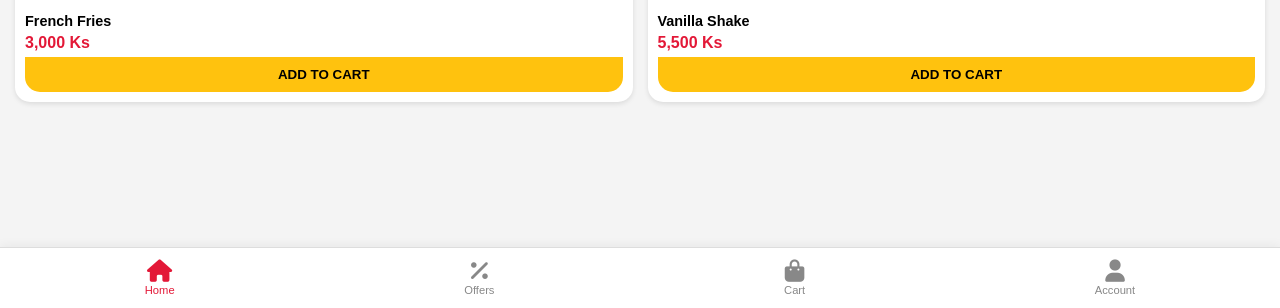
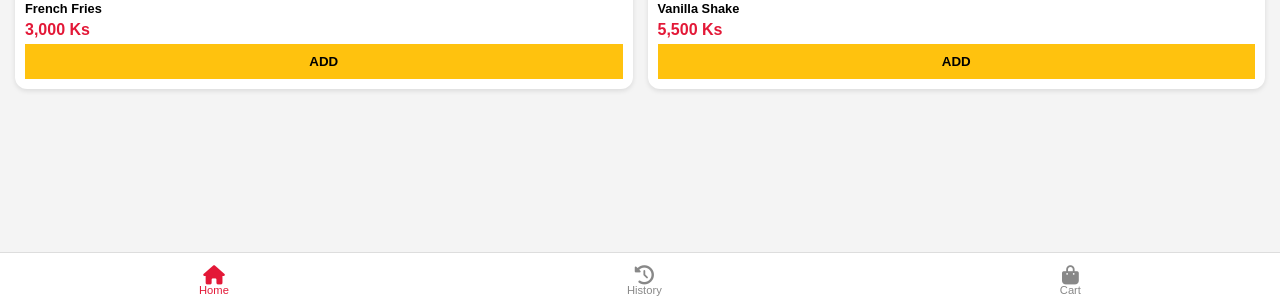
Before and after one commit to roppar22-art/my-drink-shop, a Flask app: page / in a window 1280 px wide. Shown: the part 492-800 px from the top of the page. Run offline with Flask 3, Linux system fonts and the light colour scheme.

Commit message:
Refactor index.html for title and layout improvements
Updated the title and adjusted styles for the sidebar, navigation, and buttons. Reorganized the HTML structure for better readability and functionality.

```diff
--- a/templates/index.html
+++ b/templates/index.html
@@ -2,101 +2,70 @@
 <html>
 <head>
     <meta name="viewport" content="width=device-width, initial-scale=1.0">
-    <title>Hardee's Clone</title>
+    <title>Hardee's Coffee</title>
     <link rel="stylesheet" href="https://cdnjs.cloudflare.com/ajax/libs/font-awesome/6.0.0/css/all.min.css">
     <style>
         :root { --red: #e31837; --yellow: #ffc20e; --black: #1a1a1a; }
-        body { font-family: 'Arial', sans-serif; margin: 0; background: #f4f4f4; padding-bottom: 80px; }
-
-        /* Side Menu Overlay */
-        .overlay { display:none; position:fixed; top:0; left:0; width:100%; height:100%; background:rgba(0,0,0,0.5); z-index:2000; }
-        .sidebar { position:fixed; top:0; left:-280px; width:280px; height:100%; background:white; z-index:2001; transition: 0.3s; padding: 20px; box-sizing: border-box; }
+        body { font-family: sans-serif; margin: 0; background: #f4f4f4; padding-bottom: 70px; }
+        nav { background: var(--black); padding: 15px; display: flex; align-items: center; color: white; position: sticky; top: 0; z-index: 1000; }
+        .sidebar { position: fixed; top: 0; left: -280px; width: 280px; height: 100%; background: white; z-index: 2001; transition: 0.3s; padding: 20px; box-sizing: border-box; }
         .sidebar.active { left: 0; }
-        .sidebar a { display: block; padding: 15px 0; color: var(--black); text-decoration: none; border-bottom: 1px solid #eee; font-weight: bold; }
-
-        /* Header & Search */
-        nav { background: var(--black); padding: 15px; display: flex; align-items: center; gap: 15px; color: white; sticky: top; }
-        .search-bar { flex-grow: 1; background: white; border-radius: 20px; padding: 5px 15px; display: flex; align-items: center; }
-        .search-bar input { border: none; outline: none; width: 100%; padding: 5px; }
-
-        /* Category Slider */
-        .cat-nav { background: white; display: flex; overflow-x: auto; padding: 10px; gap: 15px; border-bottom: 2px solid var(--yellow); }
-        .cat-btn { padding: 8px 20px; background: #eee; border-radius: 20px; text-decoration: none; color: #555; font-size: 0.8rem; font-weight: bold; }
+        .overlay { display: none; position: fixed; top: 0; left: 0; width: 100%; height: 100%; background: rgba(0,0,0,0.5); z-index: 2000; }
+        .cat-nav { background: white; display: flex; overflow-x: auto; padding: 10px; gap: 10px; border-bottom: 2px solid var(--yellow); }
+        .cat-btn { padding: 8px 15px; background: #eee; border-radius: 20px; text-decoration: none; color: #555; font-weight: bold; font-size: 0.8rem; }
         .cat-btn.active { background: var(--red); color: white; }
-
-        /* Grid Layout */
         .menu-grid { padding: 15px; display: grid; grid-template-columns: 1fr 1fr; gap: 15px; }
-        .card { background: white; border-radius: 15px; overflow: hidden; box-shadow: 0 2px 5px rgba(0,0,0,0.1); position: relative; }
+        .card { background: white; border-radius: 12px; overflow: hidden; box-shadow: 0 2px 5px rgba(0,0,0,0.1); }
         .card img { width: 100%; height: 120px; object-fit: cover; }
-        .price-tag { color: var(--red); font-weight: bold; margin: 5px 0; }
-        .add-btn { background: var(--yellow); border: none; width: 100%; padding: 10px; font-weight: bold; border-radius: 0 0 15px 15px; cursor: pointer; }
-
-        /* Bottom Nav */
-        .bottom-bar { position: fixed; bottom: 0; width: 100%; background: white; display: flex; justify-content: space-around; padding: 12px 0; border-top: 1px solid #ddd; box-shadow: 0 -2px 10px rgba(0,0,0,0.05); }
+        .add-btn { background: var(--yellow); border: none; width: 100%; padding: 10px; font-weight: bold; cursor: pointer; }
+        .bottom-nav { position: fixed; bottom: 0; width: 100%; background: white; display: flex; justify-content: space-around; padding: 12px 0; border-top: 1px solid #ddd; }
         .nav-link { text-align: center; color: #888; text-decoration: none; font-size: 0.7rem; position: relative; }
-        .nav-link i { display: block; font-size: 1.4rem; margin-bottom: 2px; }
         .nav-link.active { color: var(--red); }
         .badge { position: absolute; top: -5px; right: -5px; background: var(--yellow); color: black; border-radius: 50%; padding: 2px 6px; font-size: 0.6rem; }
     </style>
 </head>
 <body>
-
     <div class="overlay" id="overlay" onclick="toggleMenu()"></div>
     <div class="sidebar" id="sidebar">
-    <div style="font-size:1.5rem; margin-bottom:20px;">Welcome!</div>
-    <a href="/track"><i class="fa-solid fa-location-dot"></i> Track Order</a>
-    <a href="#"><i class="fa-solid fa-clock-rotate-left"></i> Order History</a>
-    <a href="#"><i class="fa-solid fa-gear"></i> Settings</a>
-    <a href="/admin?pw=1234" style="color:red;">Admin Access</a>
+        <h2 style="color:var(--red)">HARDEE'S</h2>
+        <a href="/history" style="display:block; padding:15px 0; text-decoration:none; color:black; font-weight:bold;">Order History</a>
+        <a href="/admin?pw=1234" style="display:block; padding:15px 0; text-decoration:none; color:red; font-weight:bold;">Admin Panel</a>
     </div>
-
     <nav>
-    <i class="fa-solid fa-bars" onclick="toggleMenu()" style="cursor:pointer"></i>
-    <div class="search-bar">
-        <i class="fa-solid fa-magnifying-glass" style="color:#888"></i>
-        <input type="text" placeholder="What are you craving?">
-    </div>
+        <i class="fa-solid fa-bars" onclick="toggleMenu()" style="font-size:1.5rem; margin-right:15px;"></i>
+        <div style="font-weight:bold; font-style:italic; font-size:1.2rem; color:var(--yellow)">HARDEE'S</div>
     </nav>
-
     <div class="cat-nav">
         <a href="/?category=ALL" class="cat-btn {% if active_cat=='ALL' %}active{% endif %}">ALL</a>
         <a href="/?category=BURGERS" class="cat-btn {% if active_cat=='BURGERS' %}active{% endif %}">BURGERS</a>
         <a href="/?category=COFFEE" class="cat-btn {% if active_cat=='COFFEE' %}active{% endif %}">COFFEE</a>
-    <a href="/?category=SHAKES" class="cat-btn {% if active_cat=='SHAKES' %}active{% endif %}">SHAKES</a>
     </div>
-
     <div class="menu-grid">
         {% for d in drinks %}
         <div class="card">
             <img src="{{ d.img }}">
             <div style="padding:10px;">
-            <div style="font-weight:bold; font-size:0.9rem;">{{ d.name }}</div>
-            <div class="price-tag">{{ "{:,}".format(d.price) }} Ks</div>
-            <a href="/add_to_cart/{{ d.id }}" style="text-decoration:none">
-                <button class="add-btn">ADD TO CART</button>
-            </a>
+                <div style="font-weight:bold; font-size:0.8rem;">{{ d.name }}</div>
+                <div style="color:var(--red); font-weight:bold; margin:5px 0;">{{ "{:,}".format(d.price) }} Ks</div>
+                <a href="/add_to_cart/{{ d.id }}"><button class="add-btn">ADD</button></a>
             </div>
         </div>
         {% endfor %}
     </div>
-
-<div class="bottom-bar">
-    <a href="/" class="nav-link active"><i class="fa-solid fa-house"></i>Home</a>
-    <a href="#" class="nav-link"><i class="fa-solid fa-percent"></i>Offers</a>
+    <div class="bottom-nav">
+        <a href="/" class="nav-link active"><i class="fa-solid fa-house" style="display:block; font-size:1.2rem;"></i>Home</a>
+        <a href="/history" class="nav-link"><i class="fa-solid fa-clock-rotate-left" style="display:block; font-size:1.2rem;"></i>History</a>
         <a href="/cart" class="nav-link">
-        <i class="fa-solid fa-bag-shopping"></i>Cart
+            <i class="fa-solid fa-bag-shopping" style="display:block; font-size:1.2rem;"></i>Cart
             {% if session['cart'] %}<span class="badge">{{ session['cart']|length }}</span>{% endif %}
         </a>
-    <a href="/track" class="nav-link"><i class="fa-solid fa-user"></i>Account</a>
     </div>
-
     <script>
         function toggleMenu() {
             document.getElementById('sidebar').classList.toggle('active');
-        const overlay = document.getElementById('overlay');
+            var overlay = document.getElementById('overlay');
             overlay.style.display = (overlay.style.display === 'block') ? 'none' : 'block';
         }
     </script>
-
 </body>
 </html>
```
Lines whose indentation alone changed are shown as unchanged.
